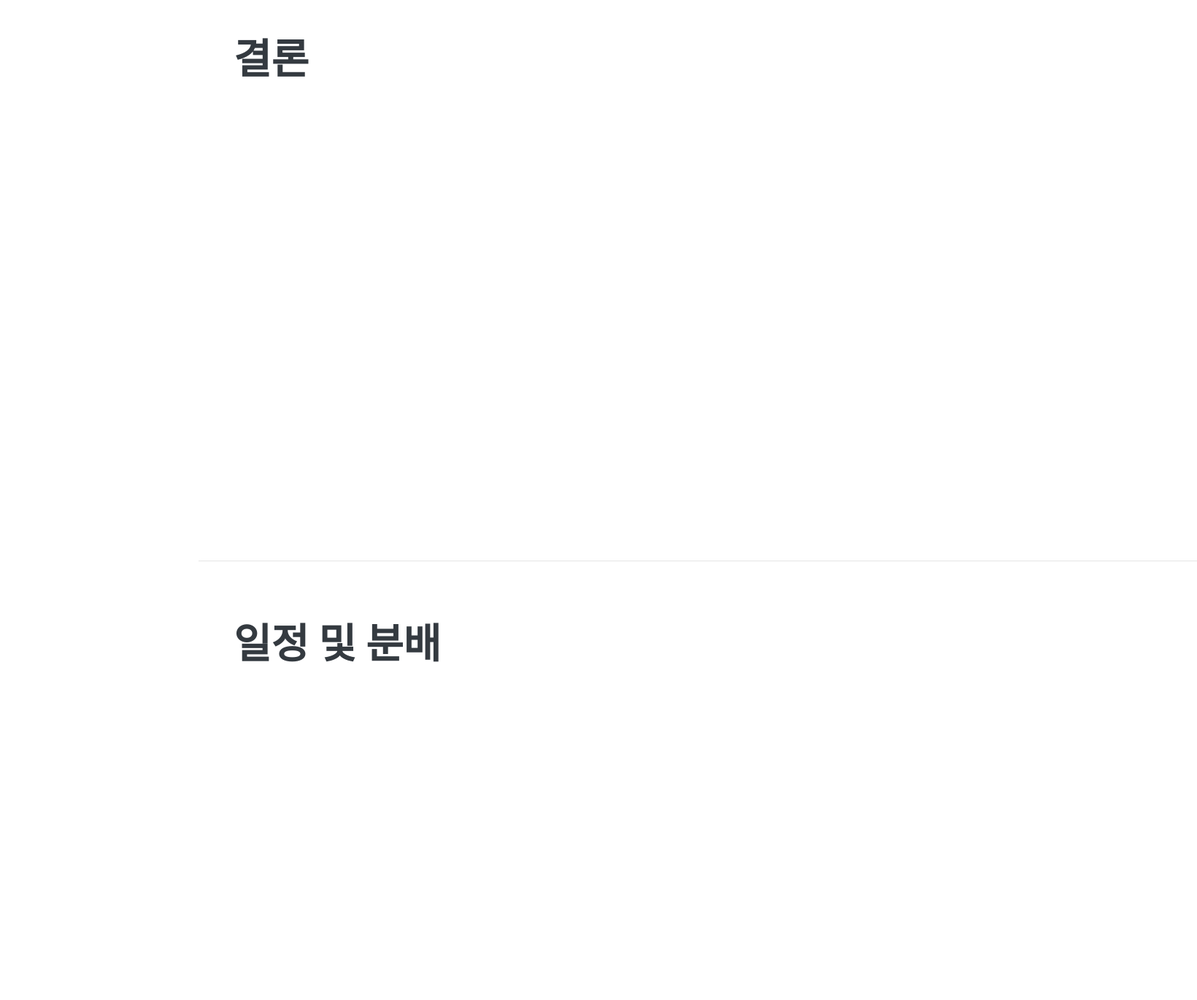
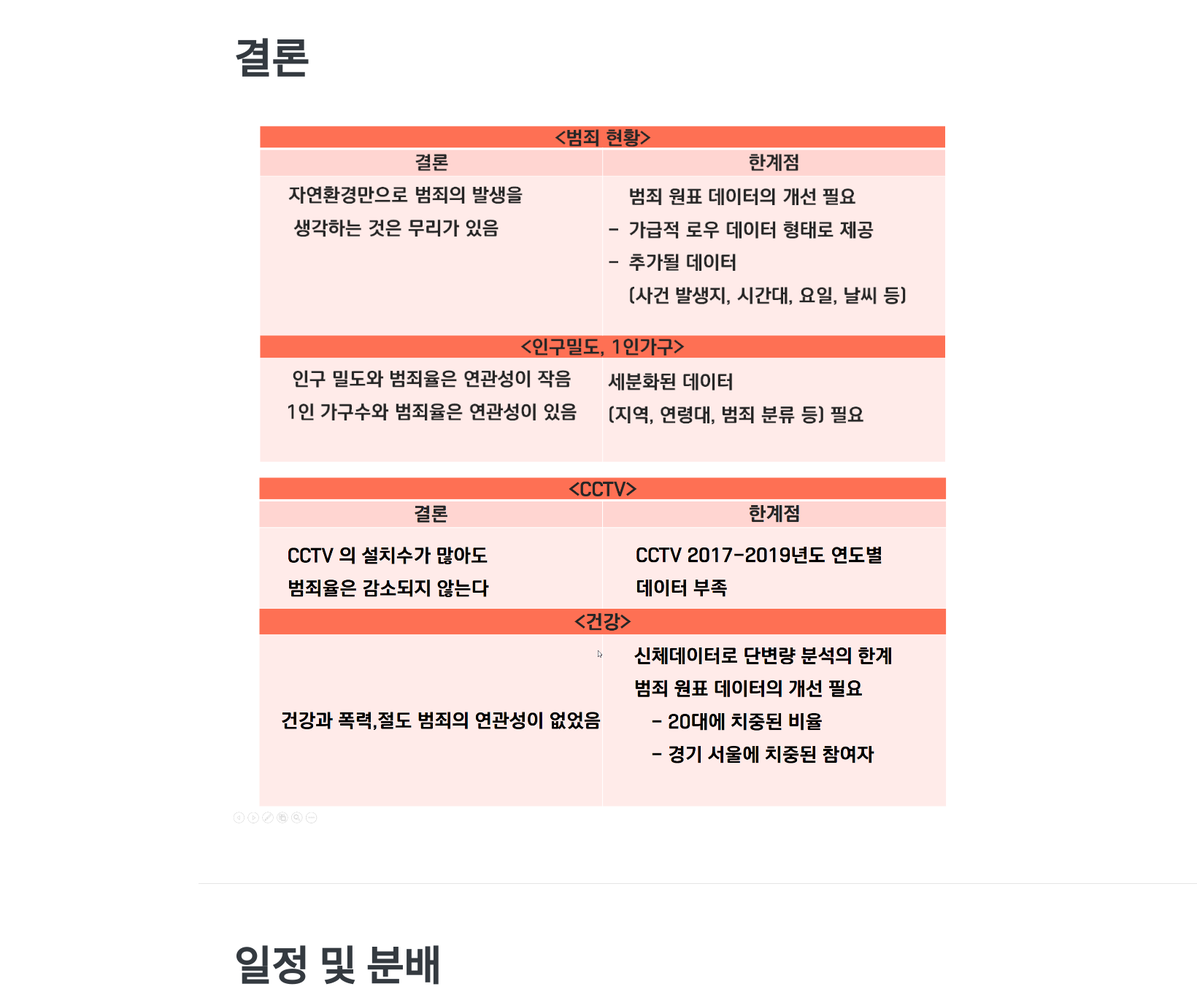
Before and after one commit to jinrang2/tj201130_kkij, a Django app: page / in a window 1640 px wide. Shown: the part 4104-5474 px from the top of the page at 73% size. Before the commit the page ends 5011 px from the top, so only its background shows below. Run offline with Django 3.2, Linux system fonts and the light colour scheme; some libraries are stand-ins or nearby versions; some web fonts are replaced.

Commit message:
ppt 순서 조정

```diff
--- a/tjdjango/tp/templates/index.html
+++ b/tjdjango/tp/templates/index.html
@@ -230,8 +230,8 @@
             <section class="resume-section" id="interests">
                 <div class="resume-section-content">
                     <h2 class="mb-5">결론</h2>
-                    <!--<p>Apart from being a web developer, I enjoy most of my time being outdoors. In the winter, I am an avid skier and novice ice climber. During the warmer months here in Colorado, I enjoy mountain biking, free climbing, and kayaking.</p>
-                    <p class="mb-0">When forced indoors, I follow a number of sci-fi and fantasy genre movies and television shows, I am an aspiring chef, and I spend a large amount of my free time exploring the latest technology advancements in the front-end web development world.</p>-->
+                    <img src="{% static 'img/t8.png'%}" width="1000px">
+                    <img src="{% static 'img/t9.png'%}" width="1000px">
                 </div>
             </section>
             <hr class="m-0" />
```
Also changed, not shown: tjdjango/tp/static/img/t8.png (added), tjdjango/tp/static/img/t9.png (added).
